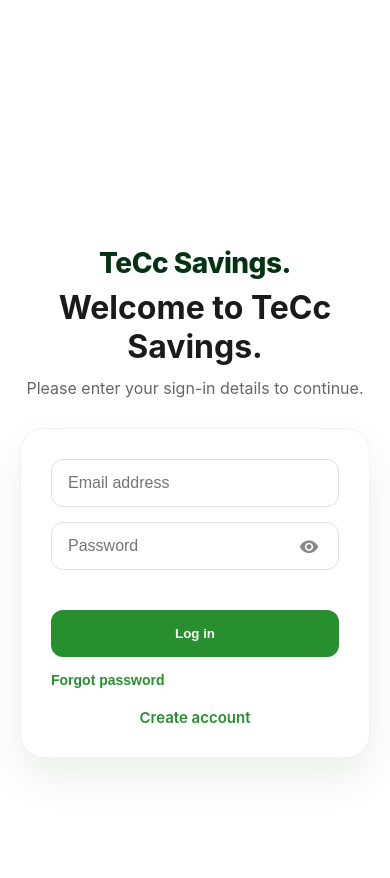
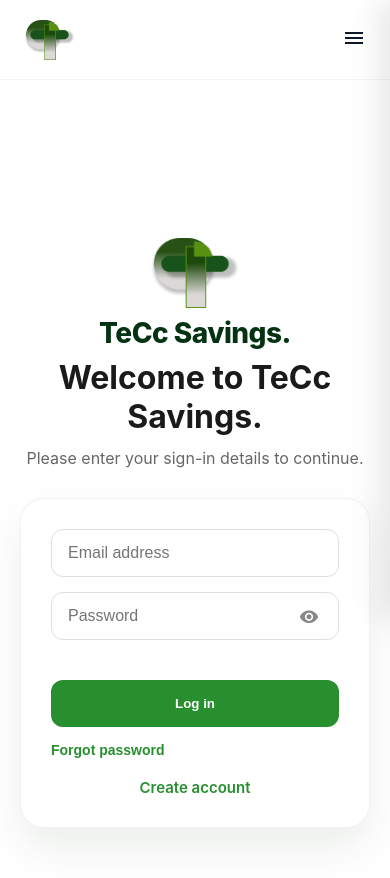
Before and after one commit to OdiliEmmanuel121/TeCcSavings, a React (Vite) app: page /login in a window 390 px wide. Shown: the top 878 px of the page. Built offline with nearby package versions, Linux system fonts and the light colour scheme.

Commit message:
my first commit

```diff
--- a/src/App.jsx
+++ b/src/App.jsx
@@ -40,12 +40,14 @@ const App = () => {
           <Route path="/" element={<Whytecc />} />
           <Route path="/goforgrowth" element={<Goforgrowth />} />
           <Route path="/blog" element={<Blog />} />
+           <Route path="/login" element={<Login />} />
+             <Route path="/getstarted" element={<Getstarted />} />
         </Route>
 
         {/* ROUTES WITHOUT NAVBAR (Login, Register, Business) */}
         <Route element={<AuthLayout />}>
-          <Route path="/login" element={<Login />} />
-          <Route path="/getstarted" element={<Getstarted />} />
+
+
           <Route path="/business" element={<Teccbusiness />} />
           <Route path="/why-tecc" element={<Whyteccsavings />} />
           <Route path="/developer" element={<Developer />} />
--- a/src/admin/pages/getstarted/Getstarted.css
+++ b/src/admin/pages/getstarted/Getstarted.css
@@ -244,7 +244,7 @@
 @media (max-width: 500px) {
     .get-started-page-wrapper {
         padding: 20px 15px;
-        margin-top: 70px;
+        margin-top: 90px;
         align-items: flex-start; /* Better for long forms on mobile */
     }
 
--- a/src/admin/pages/login/Login.css
+++ b/src/admin/pages/login/Login.css
@@ -10,6 +10,10 @@
     padding: 20px;
     font-family: 'Inter', -apple-system, sans-serif;
     margin-top: 60px;
+}
+
+.logoclasslog {
+    display: none;
 }
 
 /* LEFT SIDE: Content & Card */
@@ -166,23 +170,38 @@
 }
 
 
-
-/* --- Modal Overlay --- */
 .modal-overlay {
     position: fixed;
     top: 0;
     left: 0;
     width: 100%;
     height: 100%;
+    background: rgba(0, 0, 0, 0.7);
+    /* Darken background */
+    backdrop-filter: blur(5px);
+    /* Grand Style blur */
+    display: flex;
+    justify-content: center;
+    align-items: center;
+    z-index: 9999;
+    /* Keep it on top */
+}
+
+/* --- Modal Overlay --- */
+/* .modal-overlay {
+    position: fixed;
+    top: 0;
+    left: 0;
+    width: 100%;
+    height: 100%;
     background: rgba(13, 27, 16, 0.85);
-    /* Dark green tint */
     backdrop-filter: blur(8px);
     display: flex;
     justify-content: center;
     align-items: center;
     z-index: 2000;
     padding: 20px;
-}
+} */
 
 /* --- Modal Card --- */
 .forgot-modal-card {
@@ -281,12 +300,13 @@
 
 
 /* MOBILE RESPONSIVENESS */
-@media (max-width: 1024px) {
+@media (max-width: 500px) {
     .loginContainer {
         flex-direction: column-reverse;
         /* Image on top, form below */
         gap: 40px;
         text-align: center;
+        margin-top: 150px;
     }
 
     .iphoneimgup {
@@ -297,3 +317,10 @@
         transform: translateY(-70%);
     }
 }
+
+.logoclasslog {
+    display: flex;
+    margin-top: -630px;
+    width: 90px;
+
+}
--- a/src/admin/pages/login/Login.jsx
+++ b/src/admin/pages/login/Login.jsx
@@ -3,6 +3,8 @@ import { Visibility, VisibilityOff, Close, MarkEmailRead } from '@mui/icons-mate
 import { Link } from 'react-router-dom';
 import './Login.css';
 import efx1 from '../../../assets/efx1.png';
+import logoimg from '../../../assets/logo.png'
+
 
 const Login = () => {
   const [password, setPassword] = useState('');
@@ -24,15 +26,33 @@ const Login = () => {
 
   return (
     <div className='loginContainer'>
+      <div className='logo1'>
+        <img src={logoimg} alt="Tecc Logo" className='logoclasslog' />
+      </div>
       <div className='loginDetails'>
         <h1 className='loginclassh1'>TeCc Savings.</h1>
         <h2 className='loginclassh2'>Welcome to TeCc Savings.</h2>
         <p className='loginclassh3'>Please enter your sign-in details to continue.</p>
 
-        <div className='logincard'>
-          <input type="text" placeholder='Email address' className='loginEmail' value={email} onChange={(e) => setEmail(e.target.value)} />
+        <form className='logincard' onSubmit={(e) => e.preventDefault()}>
+          <input
+            type="email" /* Changed to email for better mobile keyboard support */
+            placeholder='Email address'
+            className='loginEmail'
+            value={email}
+            onChange={(e) => setEmail(e.target.value)}
+            required
+          />
+
           <div className="password-wrapper">
-            <input type={showPassword ? 'text' : 'password'} placeholder='Password' className='loginPassword' value={password} onChange={(e) => setPassword(e.target.value)} />
+            <input
+              type={showPassword ? 'text' : 'password'}
+              placeholder='Password'
+              className='loginPassword'
+              value={password}
+              onChange={(e) => setPassword(e.target.value)}
+              required
+            />
             <button type="button" onClick={() => setShowPassword(!showPassword)} className='visiblepassword'>
               {showPassword ? <VisibilityOff fontSize="small" /> : <Visibility fontSize="small" />}
             </button>
@@ -44,11 +64,15 @@ const Login = () => {
             </p>
           )}
 
-          <button className='loginButton'>Log in</button>
-          {/* TRIGGER MODAL */}
-          <button className='loginButton2' onClick={() => setShowModal(true)}>Forgot password</button>
+          <button type="submit" className='loginButton'>Log in</button>
+
+          {/* Added type="button" to prevent form submission */}
+          <button type="button" className='loginButton2' onClick={() => setShowModal(true)}>
+            Forgot password
+          </button>
+
           <Link className='loginButton3' to="/getstarted">Create account</Link>
-        </div>
+        </form>
       </div>
 
       <div>
@@ -59,7 +83,7 @@ const Login = () => {
       {showModal && (
         <div className='modal-overlay'>
           <div className='forgot-modal-card'>
-            <button className='close-modal' onClick={() => {setShowModal(false); setIsEmailSent(false);}}><Close /></button>
+            <button className='close-modal' onClick={() => { setShowModal(false); setIsEmailSent(false); }}><Close /></button>
 
             {!isEmailSent ? (
               <>
--- a/src/admin/pages/whyteccsavings/Whyteccsavings.css
+++ b/src/admin/pages/whyteccsavings/Whyteccsavings.css
@@ -229,7 +229,7 @@ th.highlight-column {
     .highlight-column {
         box-shadow: inset 0 0 10px rgba(0, 0, 0, 0.05);
         border-bottom: 1px solid rgba(255, 255, 255, 0.2) !important;
-        font-weight:  200;
+        font-weight:  500;
     }
 
     /* Center text in the highlight column specifically */
```
